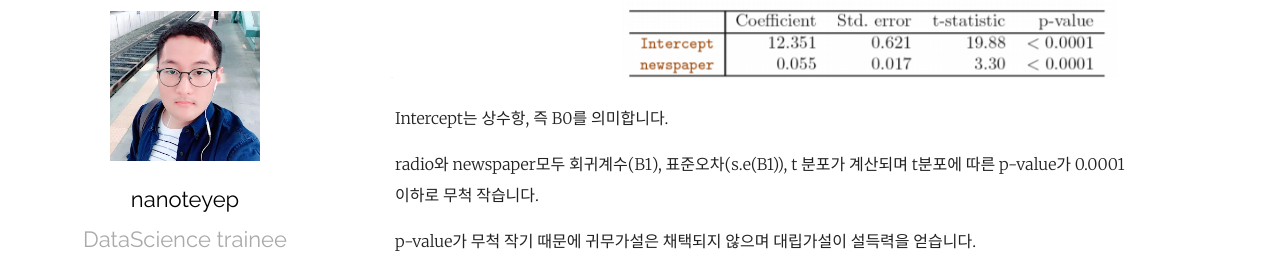
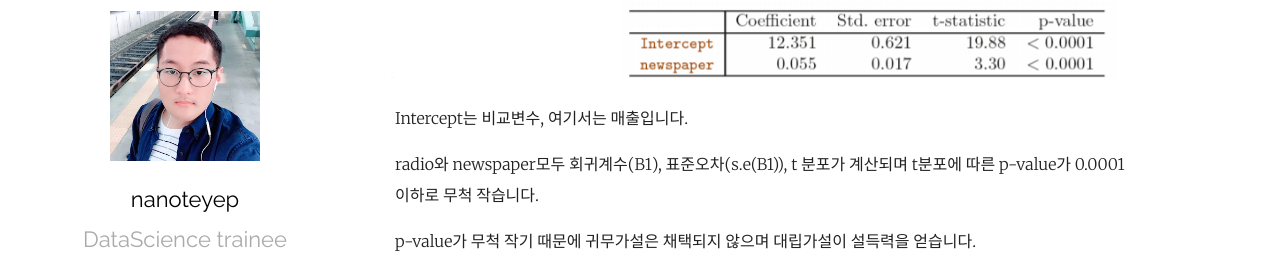
Before and after one commit to nanoteyep/nanoteyep.github.io, a Jekyll site: the page built from _posts/2021-08-19-Road to DataScientist_21.md, in a window 1280 px wide and 900 px high, scrolled down 3805 px. Shown: the part 152-430 px from the top of the window. Built offline with Jekyll 4.4.1, drawn with Linux system fonts in a browser that asks for light colours.

Commit message:
text changed

```diff
--- a/_posts/2021-08-19-Road to DataScientist_21.md
+++ b/_posts/2021-08-19-Road to DataScientist_21.md
@@ -71,7 +71,7 @@ categories: DataScience python ML
 
 ![linear1_9](/img/linear1_9.png)
 
-> Intercept는 상수항, 즉 B0를 의미합니다.
+> Intercept는 비교변수, 여기서는 매출입니다.
 
 > radio와 newspaper모두 회귀계수(B1), 표준오차(s.e(B1)), t 분포가 계산되며 t분포에 따른 p-value가 0.0001이하로 무척 작습니다.
 
```
